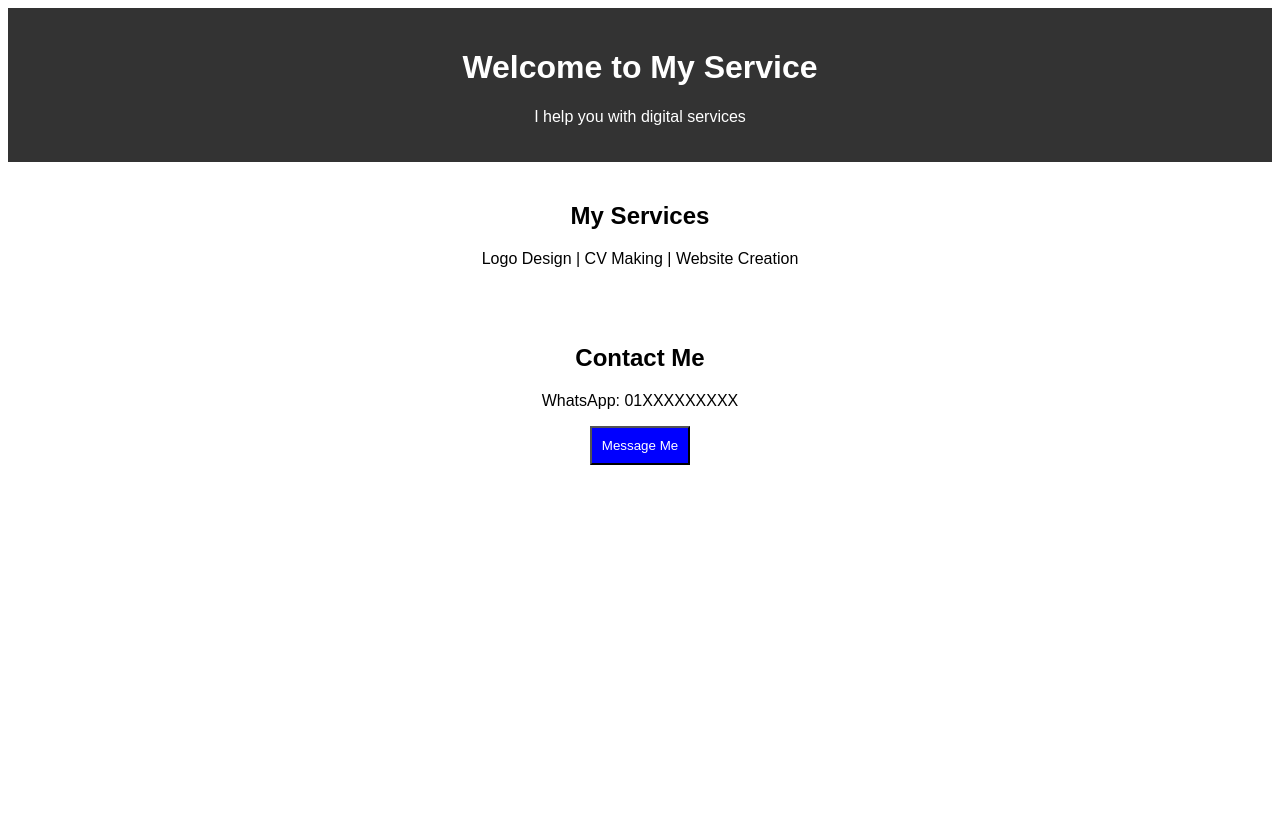
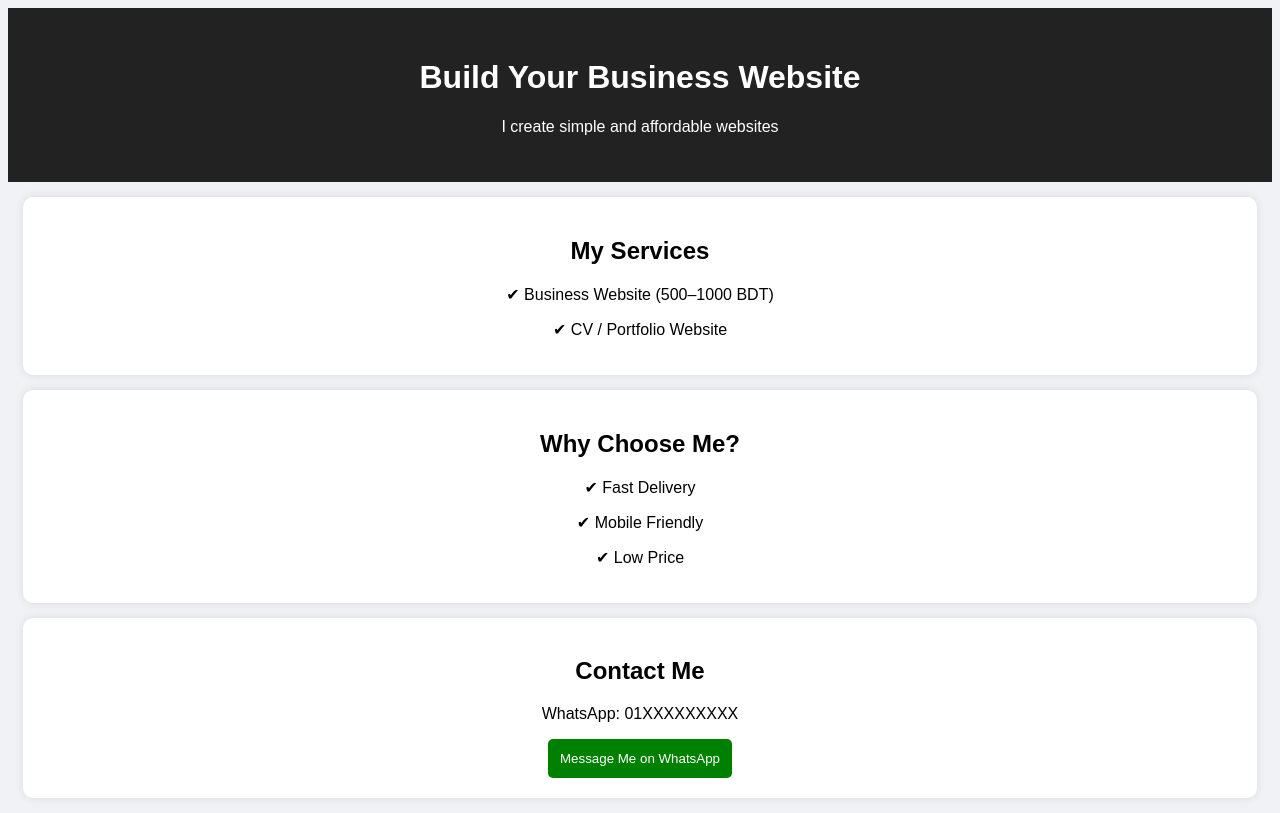
Before and after one commit to shoanime932-cmyk/my-website-22, a plain HTML site: page index.html in a window 1280 px wide. Drawn offline with Linux system fonts and the light colour scheme.

Commit message:
Update index.html

```diff
--- a/index.html
+++ b/index.html
@@ -1,31 +1,67 @@
 <!DOCTYPE html>
 <html>
 <head>
-  <title>My Service Website</title>
+  <title>Affordable Website Service in Bangladesh</title>
+  <meta name="description" content="I create affordable websites for small businesses in Bangladesh">
+
   <style>
-    body {font-family: Arial; text-align: center;}
-    header {background: #333; color: white; padding: 20px;}
-    section {padding: 20px;}
-    button {padding: 10px; background: blue; color: white;}
+    body {
+      font-family: Arial;
+      text-align: center;
+      background: #f0f2f5;
+    }
+
+    header {
+      background: #222;
+      color: white;
+      padding: 30px;
+    }
+
+    section {
+      background: white;
+      margin: 15px;
+      padding: 20px;
+      border-radius: 10px;
+      box-shadow: 0 0 10px rgba(0,0,0,0.1);
+    }
+
+    button {
+      padding: 12px;
+      background: green;
+      color: white;
+      border: none;
+      border-radius: 5px;
+    }
   </style>
 </head>
 
 <body>
 
 <header>
-  <h1>Welcome to My Service</h1>
-  <p>I help you with digital services</p>
+  <h1>Build Your Business Website</h1>
+  <p>I create simple and affordable websites</p>
 </header>
 
 <section>
   <h2>My Services</h2>
-  <p>Logo Design | CV Making | Website Creation</p>
+  <p>✔ Business Website (500–1000 BDT)</p>
+  <p>✔ CV / Portfolio Website</p>
+</section>
+
+<section>
+  <h2>Why Choose Me?</h2>
+  <p>✔ Fast Delivery</p>
+  <p>✔ Mobile Friendly</p>
+  <p>✔ Low Price</p>
 </section>
 
 <section>
   <h2>Contact Me</h2>
   <p>WhatsApp: 01XXXXXXXXX</p>
-  <button>Message Me</button>
+
+  <a href="https://wa.me/8801XXXXXXXXX">
+    <button>Message Me on WhatsApp</button>
+  </a>
 </section>
 
 </body>
```
